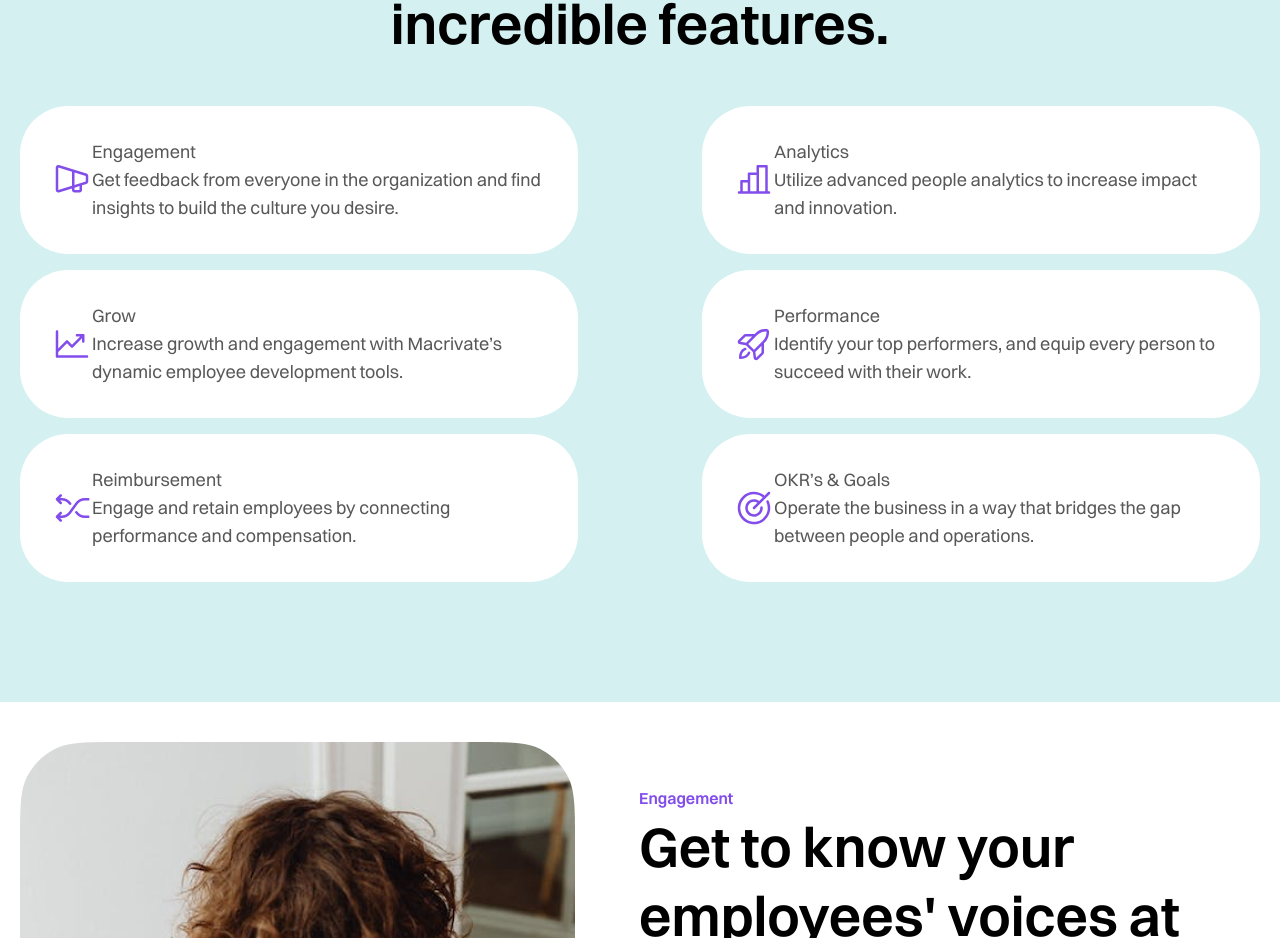
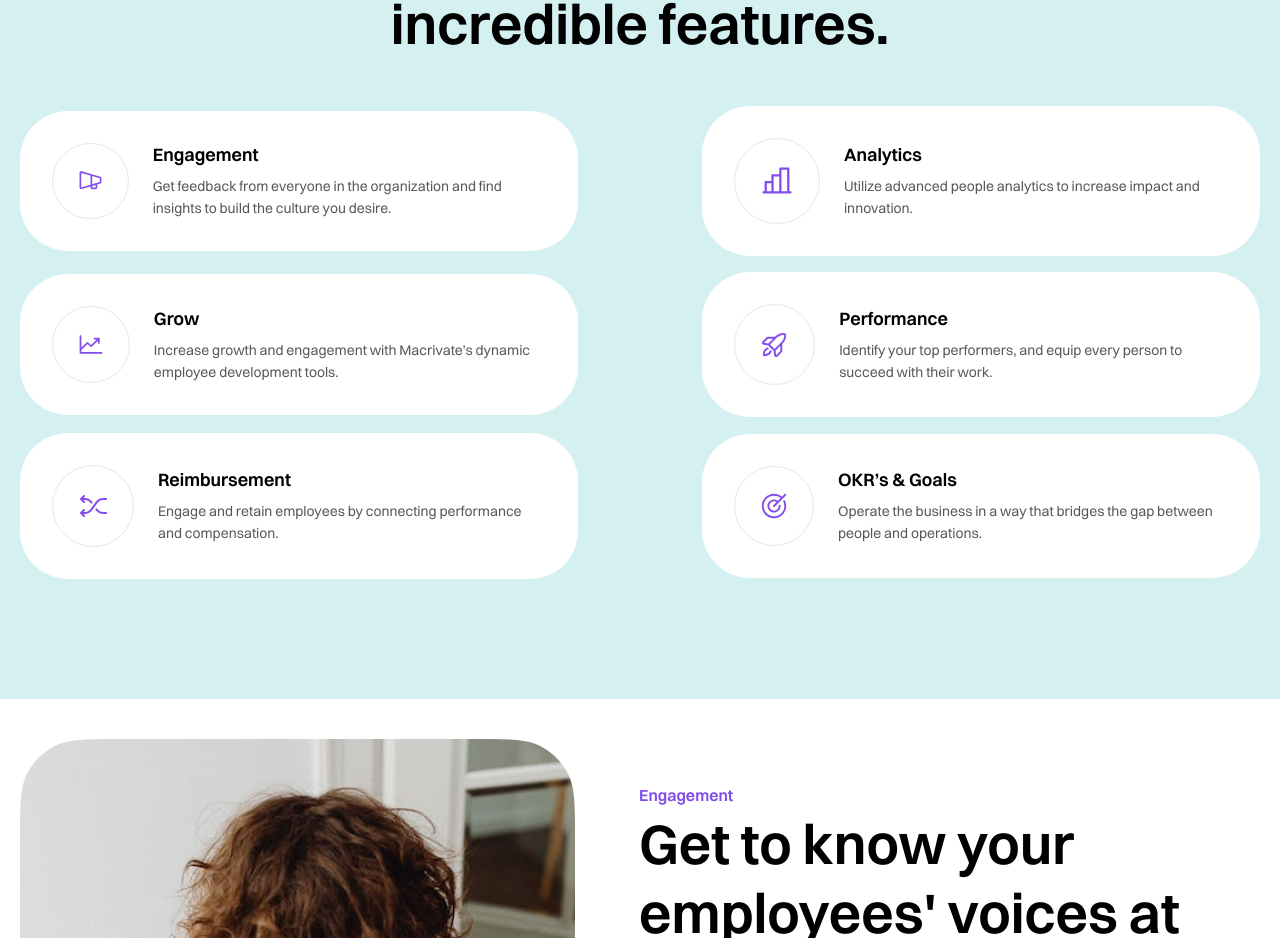
Before and after one commit to akramjonnuriddinov/programmeruz, a Vue app: page /home2 in a window 1280 px wide. Shown: the part 1451-2389 px from the top of the page. Built offline with nearby package versions, Linux system fonts and the light colour scheme; what @canvasjs/vue-charts would draw is missing.

Commit message:
Fix FeaturesCard styles

```diff
--- a/src/components/FeaturesCard.vue
+++ b/src/components/FeaturesCard.vue
@@ -42,10 +42,12 @@ const features = [
       :key="feature.title"
       class="flex items-center bg-white rounded-[48px] p-8 max-w-[558px] w-full"
     >
-      <img :src="getImageUrl(feature.img_url)" :alt="feature.title" />
+      <div class="rounded-full border p-6 mr-6">
+        <img :src="getImageUrl(feature.img_url)" :alt="feature.title" />
+      </div>
       <div>
-        <h3>{{ feature.title }}</h3>
-        <p>{{ feature.text }}</p>
+        <h3 class="text-lg leading-6 text-black mb-2 font-semibold">{{ feature.title }}</h3>
+        <p class="text-sm leading-[22px]">{{ feature.text }}</p>
       </div>
     </li>
   </ul>
```
